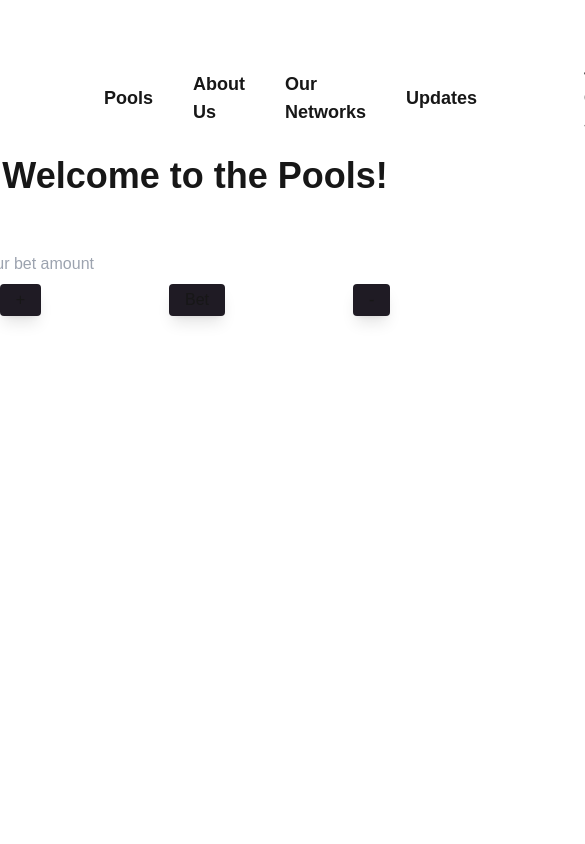
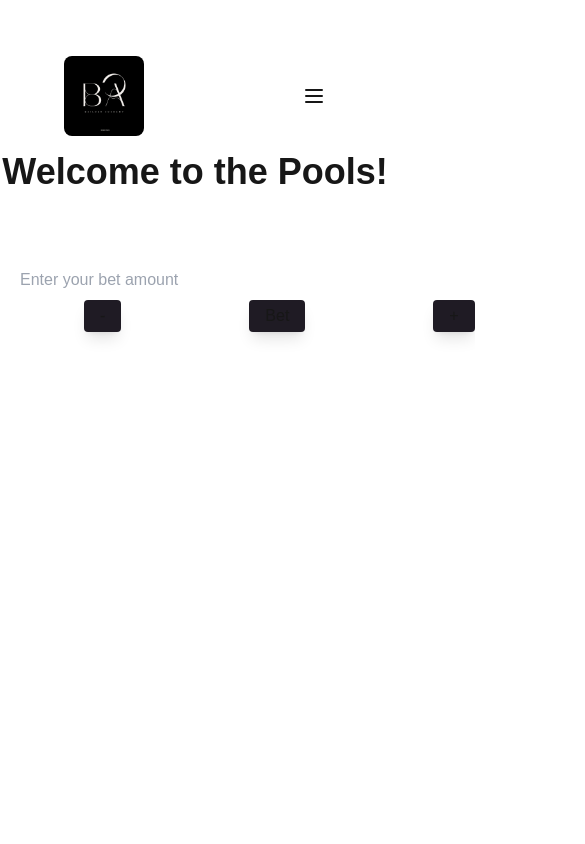
Before and after one commit to KHATRIRAMESH/nextjs, a Next.js app: page /pools in a window 390 px wide. Shown: the top 844 px of the page, 585 px wide, since content can reach past the window. Built offline with nearby package versions, Linux system fonts and the light colour scheme.

Commit message:
hamburger menu

```diff
--- a/app/(root)/layout.tsx
+++ b/app/(root)/layout.tsx
@@ -1,5 +1,5 @@
 import Footer from "../../components/Footer";
-import Navbar from "../../components/Navbar";
+import Navbar from "../../components/Navbar/Navbar";
 
 export default function Layout({
   children,
--- a/app/(root)/pools/page.tsx
+++ b/app/(root)/pools/page.tsx
@@ -10,7 +10,7 @@ const Pools = () => {
     if (value !== undefined) {
       setBetAmount(value ? Number(value) : undefined);
     }
-    console.log(betAmount);
+    // console.log(betAmount);
   };
 
   const sendZero = () => {
@@ -18,31 +18,32 @@ const Pools = () => {
   };
   return (
     <>
-      <div className=" min-h-[100vh] flex flex-col items-center gap-5">
+      <div className=" min-h-[100vh] flex flex-col items-center gap-5 ">
         <h1 className="text-4xl font-bold pb-9">Welcome to the Pools!</h1>
-        <form className="flex flex-col">
+        <form className="flex flex-col ">
+          <div className="grid grid-cols-1 items-center justify-between  p-5">
             <input
               type="number"
               name="amount"
               value={betAmount ?? ""}
               placeholder="Enter your bet amount"
               onChange={handleAmountChange}
-            className="outline-none text-black rounded rounded-lg"
+              className="outline-none text-black rounded-lg"
             />
             <div className=" flex items-center justify-between">
-            <button className=" rounded shadow-lg bg-[#1f1b24]  mt-2 px-4 py-1 mx-16">
-              +
-            </button>
-            <button className="rounded shadow-lg bg-[#1f1b24]  mt-2 px-4 py-1 mx-16">
-              Bet
-            </button>
-
               <button
                 className=" rounded shadow-lg bg-[#1f1b24]  mt-2 px-4 py-1 mx-16"
                 onClick={sendZero}
               >
                 -
               </button>
+              <button className="rounded shadow-lg bg-[#1f1b24]  mt-2 px-4 py-1 mx-16">
+                Bet
+              </button>
+              <button className=" rounded shadow-lg bg-[#1f1b24]  mt-2 px-4 py-1 mx-16">
+                +
+              </button>
+            </div>
           </div>
         </form>
       </div>
--- a/components/Footer.tsx
+++ b/components/Footer.tsx
@@ -4,7 +4,7 @@ import Link from "next/link";
 const Footer = () => {
   return (
     <footer className="rounded shadow-lg mt-36 mb-8 mx-16">
-      <div className="grid grid-cols-4 gap-16 items-center container  justify-between pl-4">
+      <div className="grid grid-cols-1 sm:grid-cols-2 lg:grid-cols-4 gap-16 items-center container  justify-between pl-4">
         <div className="pl-10 flex flex-col gap-4">
           <Link href="/">
             <Image
@@ -45,7 +45,8 @@ const Footer = () => {
       <div className="flex flex-wrap items-center mt-5 justify-center gap-4 text-center px-4 md:px-8">
         <div className="flex items-center gap-1 text-sm md:text-base">
           <span>&copy;{new Date().getFullYear()} Builder Academy</span>
-          <span>| All rights reserved</span>
+          <span>|</span>
+          <span> All rights reserved</span>
         </div>
       </div>
     </footer>
--- a/components/Hero.tsx
+++ b/components/Hero.tsx
@@ -2,7 +2,7 @@ const Hero = () => {
   return (
     <section>
       <div className="flex flex-col relative p-6 max-w-[100vh] mx-auto mt-16  shadow-lg rounded-xl text-center">
-        <h1 className="text-6xl  flex-wrap mx-10 max-w-[100vh]  text-white z-10 text-center">The Future of Betting is Decentralized</h1>
+        <h1 className="text-6xl  flex-wrap -w-[100vh]  text-white z-10 text-center">The Future of Betting is Decentralized</h1>
         <div className=" mt-10" >Join the next evolution of the internet—where trust, transparency, and ownership belong to you. Build, trade, and connect in a borderless digital world.</div>
         <span>Know more</span>
       </div>
--- /dev/null
+++ b/components/Navbar/HamburgerMenu.tsx
@@ -0,0 +1,46 @@
+// HamburgerMenu.tsx
+"use client";
+
+import React, { useState } from "react";
+
+const HamburgerMenu = () => {
+  const [isMenuOpen, setIsMenuOpen] = useState(false);
+
+  const toggleMenu = () => {
+    setIsMenuOpen((prev) => !prev);
+  };
+
+  return (
+    <>
+      <button
+        className="lg:hidden block focus:outline-none pr-10"
+        onClick={toggleMenu}
+      >
+        <svg
+          className="w-6 h-6"
+          fill="none"
+          stroke="currentColor"
+          strokeWidth="2"
+          viewBox="0 0 24 24"
+          xmlns="http://www.w3.org/2000/svg"
+        >
+          <path
+            strokeLinecap="round"
+            strokeLinejoin="round"
+            d="M4 6h16M4 12h16M4 18h16"
+          ></path>
+        </svg>
+      </button>
+      {isMenuOpen && (
+        <div className="lg:hidden  text-white flex flex-col space-y-2 px-4 py-2">
+          <a href="/pools" className="hover:text-gray-400">Pools</a>
+          <a href="/about" className="hover:text-gray-400">About Us</a>
+          <a href="/network" className="hover:text-gray-400">Our Networks</a>
+          <a href="/updates" className="hover:text-gray-400">Updates</a>
+        </div>
+      )}
+    </>
+  );
+};
+
+export default HamburgerMenu;
--- a/components/Navbar.tsx
+++ b/components/Navbar/Navbar.tsx
@@ -1,11 +1,13 @@
 import { Facebook, Send } from "lucide-react";
 import Image from "next/image";
 import Link from "next/link";
+import HamburgerMenu from "./HamburgerMenu";
 
 const Navbar = () => {
+
   return (
-    <nav className=" w-full z-50 flex items-center justify-between px-6 py-4 mt-10">
-      <div className="pl-20 ">
+    <nav className=" w-full z-50 flex items-center justify-between px-6 py-4 mt-10 ">
+      <div className="sm:pl-20 pl-10">
         <Link href="/">
           <Image
             src="/logo.png"
@@ -16,7 +18,7 @@ const Navbar = () => {
           />
         </Link>
       </div>
-      <div className="flex gap-10">
+      <div className="hidden sm:flex gap-10">
         <div className="flex justify-between items-center  font-bold text-lg gap-10">
           <Link href="/pools" className="hover:underline">
             <span>Pools</span>
@@ -44,6 +46,7 @@ const Navbar = () => {
           </Link>
         </div>
       </div>
+      <HamburgerMenu/>
     </nav>
   );
 };
```
Lines whose indentation alone changed are shown as unchanged.
